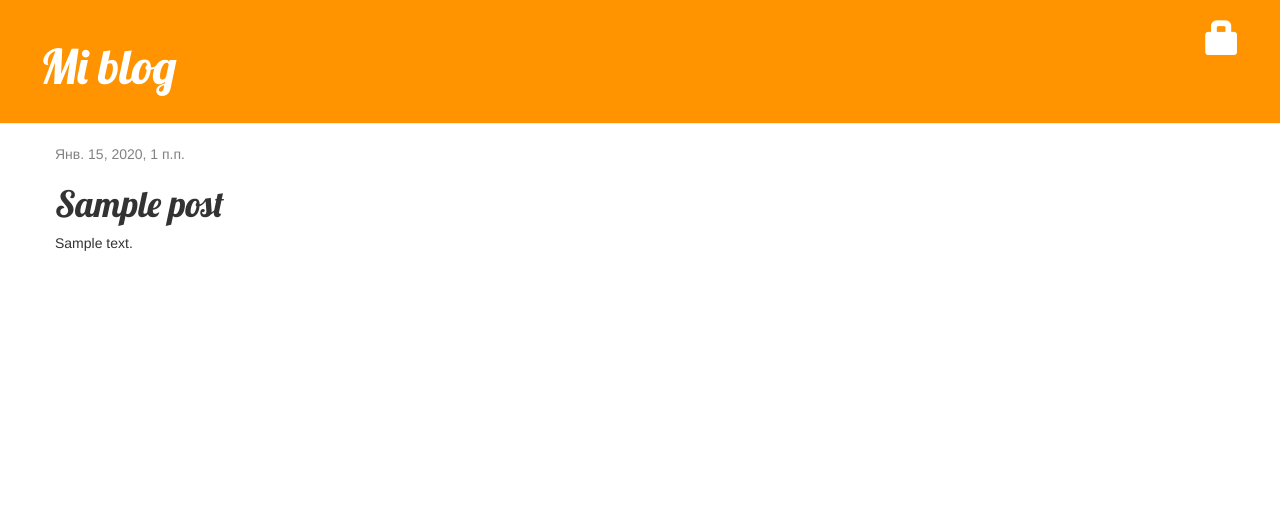
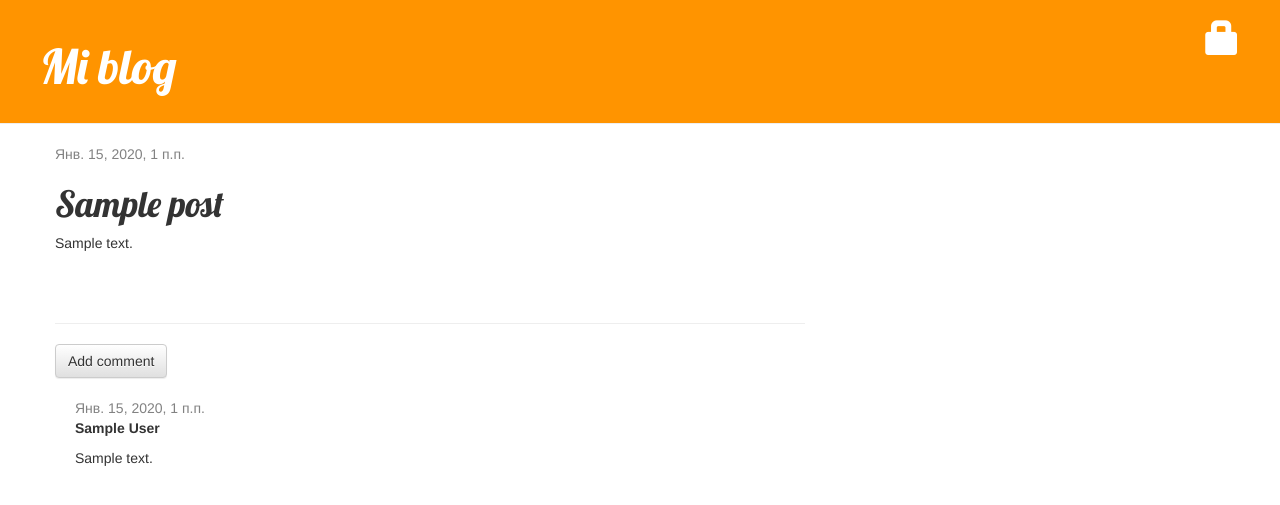
Before and after one commit to paulcynic/my-first-blog, a Django app: page /post/1/ in a window 1280 px wide. Shown: the top 505 px of the page. Run offline with Django 3.2, Linux system fonts and the light colour scheme; tables that the repository leaves empty hold one stand-in row (values such as "Sample post"); some libraries are stand-ins or nearby versions.

Commit message:
Added comments and their atributes

```diff
--- a/mysite/blog/admin.py
+++ b/mysite/blog/admin.py
@@ -1,4 +1,6 @@
 from django.contrib import admin
-from .models import Post
+from .models import Post, Comment
+
 
 admin.site.register(Post)
+admin.site.register(Comment)
--- a/mysite/blog/models.py
+++ b/mysite/blog/models.py
@@ -14,5 +14,23 @@ class Post(models.Model):
         self.published_date = timezone.now()
         self.save()
 
+    def approved_comments(self):
+        return self.comments.filter(approved_comment=True)
+
     def __str__(self):
         return self.title
+
+
+class Comment(models.Model):
+    post = models.ForeignKey('blog.Post', on_delete=models.CASCADE, related_name='comments')
+    author = models.CharField(max_length=200)
+    text = models.TextField()
+    created_date = models.DateTimeField(default=timezone.now)
+    approved_comment = models.BooleanField(default=False)
+
+    def approve(self):
+        self.approved_comment = True
+        self.save()
+
+    def __str__(self):
+        return self.text
--- a/mysite/blog/static/css/blog.css
+++ b/mysite/blog/static/css/blog.css
@@ -44,3 +44,7 @@ h1, h2, h3, h4 {
 .post h1 a, .post h1 a:visited {
     color: #000000;
 }
+
+.comment {
+    margin: 20px 0px 20px 20px;
+}
--- a/mysite/blog/templates/blog/base.html
+++ b/mysite/blog/templates/blog/base.html
@@ -12,7 +12,7 @@
             {% if user.is_authenticated %}
                 <a href="{% url 'post_new' %}" class="top-menu"><span class="glyphicon glyphicon-plus"></span></a>
                 <a href="{% url 'post_draft_list' %}" class="top-menu"><span class="glyphicon glyphicon-edit"></span></a>
-                <p class="top-menu">Hello {{ user.username }}&nbsp<small><a href="{% url 'logout' %}" class="top-menu">(Log out)</a></small></p>
+                <p class="top-menu">Hello {{ user.username }}&nbsp;<small><a href="{% url 'logout' %}" class="top-menu">(Log out)</a></small></p>
             {% else %}
                 <a href="{% url 'login' %}" class="top-menu"><span class="glyphicon glyphicon-lock"></span></a>
             {% endif %}
--- a/mysite/blog/templates/blog/post_detail.html
+++ b/mysite/blog/templates/blog/post_detail.html
@@ -18,4 +18,23 @@
         <h1>{{ post.title }}</h1>
         <p>{{ post.text|linebreaksbr }}</p>
     </div>
+    <hr>
+        <a class="btn btn-default" href="{% url 'add_comment_to_post' pk=post.pk %}">Add comment</a>
+        {% for comment in post.comments.all %}
+            {% if user.is_authenticated or comment.approved_comment %}
+                <div class="comment">
+                    <div class="date">
+                        {{ comment.created_date }}
+                        {% if not comment.approved_comment %}
+                            <a class="btn btn-default" href="{% url 'comment_remove' pk=comment.pk %}"><span class="glyphicon glyphicon-remove"></span></a>
+                            <a class="btn btn-default" href="{% url 'comment_approve' pk=comment.pk %}"><span class="glyphicon glyphicon-ok"></span></a>
+                        {% endif %}
+                    </div>
+                    <strong>{{ comment.author }}</strong>
+                    <p>{{ comment.text|linebreaks }}</p>
+                </div>
+            {% endif %}
+        {% empty %}
+            <p>No comments here yet :(</p>
+        {% endfor %}
 {% endblock %}
--- a/mysite/blog/templates/blog/post_list.html
+++ b/mysite/blog/templates/blog/post_list.html
@@ -8,6 +8,9 @@
             </div>
             <h1><a href="{% url 'post_detail' pk=post.pk %}">{{ post.title }}</a></h1>
             <p>{{ post.text|linebreaksbr }}</p>
+            <div class="comment">
+                <a href="{% url 'post_detail' pk=post.pk %}">Comments: {{ post.approved_comments.count }}</a>
+            </div>
         </div>
     {% endfor %}
 {% endblock %}
--- a/mysite/blog/urls.py
+++ b/mysite/blog/urls.py
@@ -9,4 +9,7 @@ urlpatterns = [
     path('drafts/', views.post_draft_list, name='post_draft_list'),
     path('post/<pk>/publish/', views.post_publish, name='post_publish'),
     path('post/<pk>/remove/', views.post_remove, name='post_remove'),
+    path('post/<int:pk>/comment/', views.add_comment_to_post, name='add_comment_to_post'),
+    path('comment/<int:pk>/approve/', views.comment_approve, name='comment_approve'),
+    path('comment/<int:pk>/remove/', views.comment_remove, name='comment_remove'),
 ]
--- a/mysite/blog/views.py
+++ b/mysite/blog/views.py
@@ -1,8 +1,8 @@
 from django.contrib.auth.decorators import login_required
 from django.shortcuts import render, get_object_or_404, redirect
-from .models import Post
+from .models import Post, Comment
 from django.utils import timezone
-from .forms import PostForm
+from .forms import PostForm, CommentForm
 
 
 def post_list(request):
@@ -62,3 +62,31 @@ def post_remove(request, pk):
     post = get_object_or_404(Post, pk=pk)
     post.delete()
     return redirect('post_list')
+
+
+def add_comment_to_post(request, pk):
+    post = get_object_or_404(Post, pk=pk)
+    if request.method == "POST":
+        form = CommentForm(request.POST)
+        if form.is_valid():
+            comment = form.save(commit=False)
+            comment.post = post
+            comment.save()
+            return redirect('post_detail', pk=post.pk)
+    else:
+        form = CommentForm()
+    return render(request, 'blog/add_comment_to_post.html', {'form': form})
+
+
+@login_required
+def comment_approve(request, pk):
+    comment = get_object_or_404(Comment, pk=pk)
+    comment.approve()
+    return redirect('post_detail', pk=comment.post.pk)
+
+
+@login_required
+def comment_remove(request, pk):
+    comment = get_object_or_404(Comment, pk=pk)
+    comment.delete()
+    return redirect('post_detail', pk=comment.post.pk)
```
Also changed, not shown: mysite/blog/forms.py (+9 -1 lines), mysite/blog/templates/blog/add_comment_to_post.html (added, +9 -0 lines), mysite/blog/migrations/0002_auto_20201212_1705.py (added).
